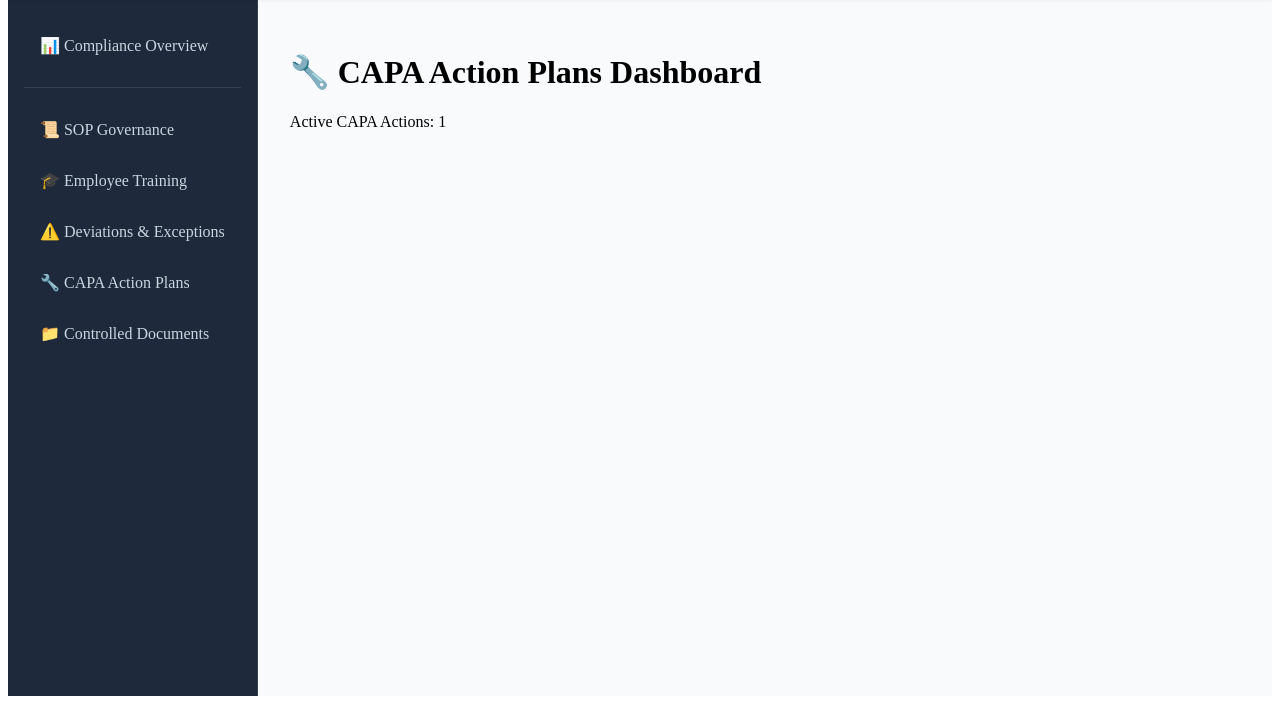
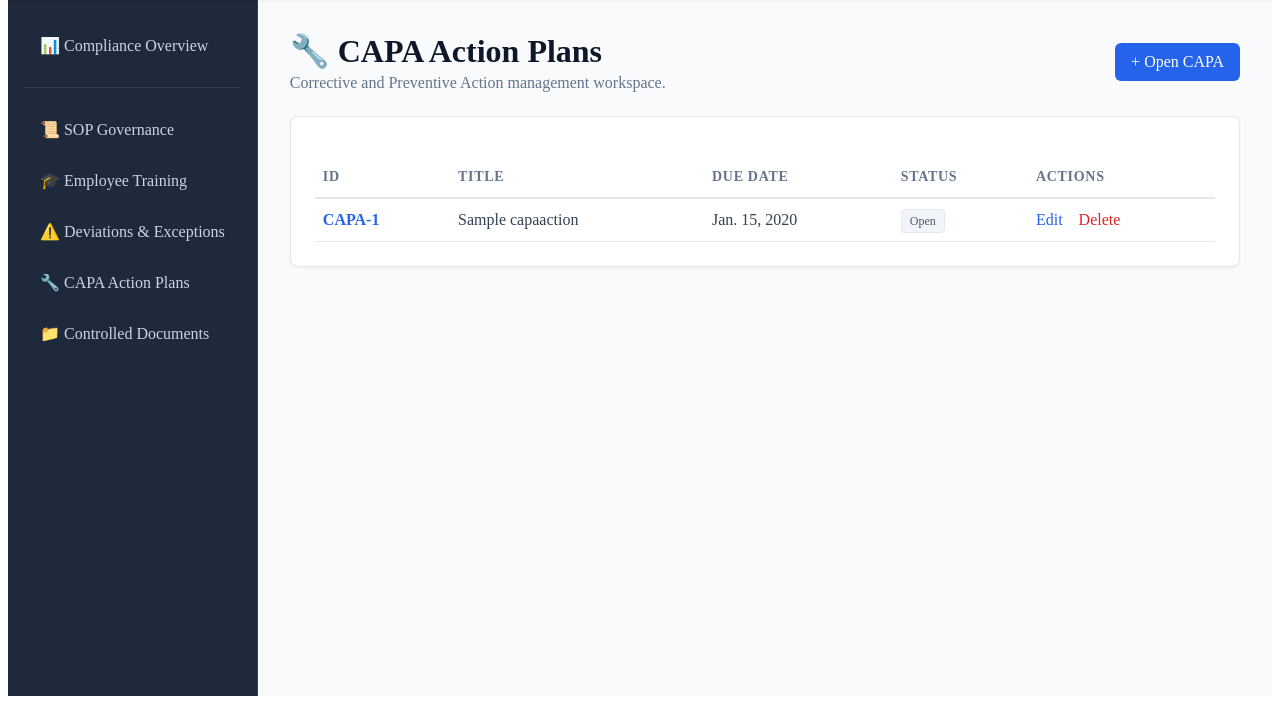
Before and after one commit to chengmichelley/labguard, a Django app: page /capas/ in a window 1280 px wide. Shown: the part 113-817 px from the top of the page. Run offline with Django 5.2, Linux system fonts and the light colour scheme; tables that the repository leaves empty hold one stand-in row (values such as "Sample post").

Commit message:
Added CAPAs form & detail

```diff
--- a/capas/templates/capas/dashboard.html
+++ b/capas/templates/capas/dashboard.html
@@ -1,5 +1,43 @@
 {% extends "main_app/base.html" %}
+
 {% block content %}
-  <h1>🔧 CAPA Action Plans Dashboard</h1>
-  <p>Active CAPA Actions: {{ active_capas }}</p>
+<div class="overview-header header-split">
+    <div>
+        <h1>🔧 CAPA Action Plans</h1>
+        <p>Corrective and Preventive Action management workspace.</p>
+    </div>
+    <a href="{% url 'capas:create' %}" class="btn-primary">+ Open CAPA</a>
+</div>
+
+<div class="registry-container">
+    <table class="compliance-table">
+        <thead>
+            <tr>
+                <th>ID</th>
+                <th>Title</th>
+                <th>Due Date</th>
+                <th>Status</th>
+                <th>Actions</th>
+            </tr>
+        </thead>
+        <tbody>
+            {% for capa in capas %}
+            <tr>
+                <td class="text-bold"><a href="{% url 'capas:detail' capa.pk %}" class="table-link-id">CAPA-{{ capa.id }}</a></td>
+                <td>{{ capa.title }}</td>
+                <td>{{ capa.due_date|default:"No Target Date" }}</td>
+                <td><span class="status-badge">{{ capa.get_status_display }}</span></td>
+                <td>
+                    <a href="{% url 'capas:edit' capa.pk %}" class="link-edit">Edit</a>
+                    <a href="{% url 'capas:delete' capa.pk %}" class="link-delete">Delete</a>
+                </td>
+            </tr>
+            {% empty %}
+            <tr>
+                <td colspan="5" class="table-empty">No active CAPA tracking logs found.</td>
+            </tr>
+            {% endfor %}
+        </tbody>
+    </table>
+</div>
 {% endblock %}
--- a/capas/urls.py
+++ b/capas/urls.py
@@ -5,4 +5,8 @@ app_name = 'capas'
 
 urlpatterns = [
     path('', views.capa_dashboard, name='dashboard'),
+    path('create/', views.capa_create, name='create'),
+    path('<int:pk>/', views.capa_detail, name='detail'),
+    path('<int:pk>/edit/', views.capa_update, name='edit'),
+    path('<int:pk>/delete/', views.capa_delete, name='delete'),
 ]
--- a/capas/views.py
+++ b/capas/views.py
@@ -1,7 +1,39 @@
-from django.shortcuts import render
+from django.shortcuts import render, redirect, get_object_or_404
 from .models import CapaAction
+from .forms import CapaActionForm
 
 def capa_dashboard(request):
-    active_capas = CapaAction.objects.filter(status='open').count()
-    context = {'active_capas': active_capas}
-    return render(request, 'capas/dashboard.html', context)
+    capas = CapaAction.objects.all().order_by('-due_date')
+    return render(request, 'capas/dashboard.html', {'capas': capas, 'capa_count': capas.count()})
+
+def capa_create(request):
+    if request.method == 'POST':
+        form = CapaActionForm(request.POST)
+        if form.is_valid():
+            form.save()
+            return redirect('capas:dashboard')
+    else:
+        form = CapaActionForm()
+    return render(request, 'capas/capa_form.html', {'form': form})
+
+def capa_detail(request, pk):
+    capa = get_object_or_404(CapaAction, pk=pk)
+    return render(request, 'capas/capa_detail.html', {'capa': capa})
+
+def capa_update(request, pk):
+    capa = get_object_or_404(CapaAction, pk=pk)
+    if request.method == 'POST':
+        form = CapaActionForm(request.POST, instance=capa)
+        if form.is_valid():
+            form.save()
+            return redirect('capas:dashboard')
+    else:
+        form = CapaActionForm(instance=capa)
+    return render(request, 'capas/capa_form.html', {'form': form})
+
+def capa_delete(request, pk):
+    capa = get_object_or_404(CapaAction, pk=pk)
+    if request.method == 'POST':
+        capa.delete()
+        return redirect('capas:dashboard')
+    return render(request, 'capas/capa_confirm_delete.html', {'capa': capa})
```
Also changed, not shown: capas/forms.py (added, +15 -0 lines), capas/templates/capas/capa_confirm_delete.html (added, +19 -0 lines), capas/templates/capas/capa_detail.html (added, +49 -0 lines), capas/templates/capas/capa_form.html (added, +29 -0 lines).
